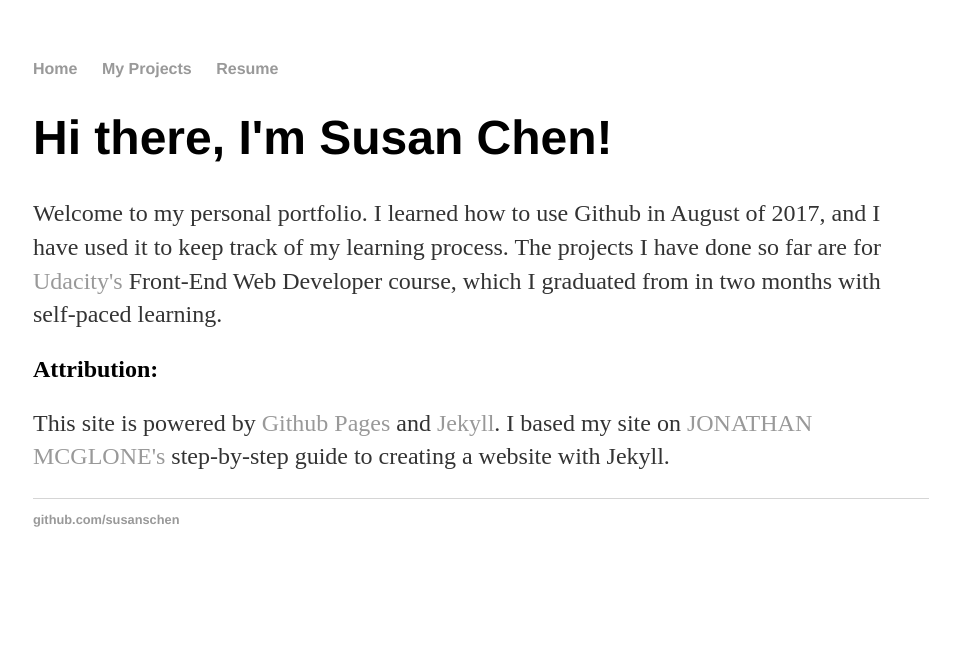
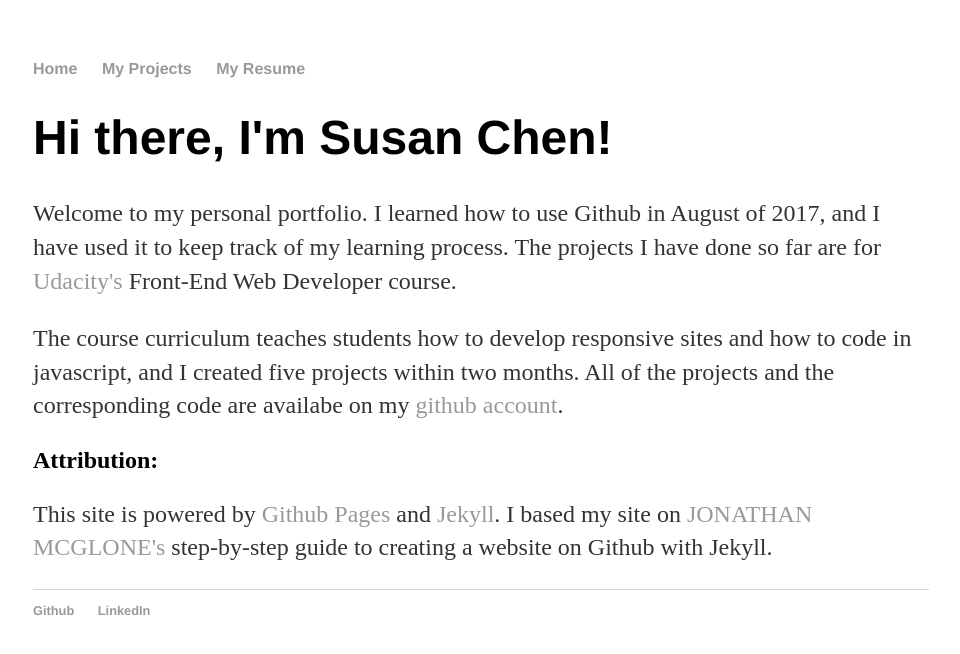
Before and after one commit to susanschen/susanschen.github.io, a Jekyll site: the page built from index.html, in a window 1280 px wide. Shown: the top 654 px of the page, without its empty margins (159-1119 px from the left). Built offline with Jekyll 4.4.1, drawn with Linux system fonts in a browser that asks for light colours.

```diff
--- a/_layouts/default.html
+++ b/_layouts/default.html
@@ -10,7 +10,7 @@
       <ul>
         <li><a href="/">Home</a></li>
         <li><a href="/blog">My Projects</a></li>
-        <li><a href="https://susanschen.github.io/resume/">Resume</a></li>
+        <li><a href="/resume">My Resume</a></li>
       </ul>
     </nav>
     <div class="container">
@@ -20,7 +20,8 @@
     </div><!-- /.container -->
     <footer>
       <ul>
-        <li><a href="https://github.com/susanschen">github.com/susanschen</a></li>
+        <li><a href="https://github.com/susanschen">Github</a></li>
+        <li><a href="https://www.linkedin.com/in/shu-susan-chen-51399110/">LinkedIn</a></li>
       </ul>
     </footer>
   </body>
--- a/index.html
+++ b/index.html
@@ -4,7 +4,8 @@ title: Susan Chen, Front-End Web Developer
 ---
 <div class="blurb">
   <h1>Hi there, I'm Susan Chen!</h1>
-  <p>Welcome to my personal portfolio. I learned how to use Github in August of 2017, and I have used it to keep track of my learning process. The projects I have done so far are for <a href="https://www.udacity.com/">Udacity's</a> Front-End Web Developer course, which I graduated from in two months with self-paced learning.</p>
+  <p>Welcome to my personal portfolio. I learned how to use Github in August of 2017, and I have used it to keep track of my learning process. The projects I have done so far are for <a href="https://www.udacity.com/">Udacity's</a> Front-End Web Developer course.</p>
+  <p>The course curriculum teaches students how to develop responsive sites and how to code in javascript, and I created five projects within two months. All of the projects and the corresponding code are availabe on my <a href="https://github.com/susanschen">github account</a>. </p>
   <h2>Attribution:</h2>
-  <p>This site is powered by <a href="https://pages.github.com/">Github Pages</a> and <a href="http://jekyllrb.com/">Jekyll</a>. I based my site on <a href="http://jmcglone.com/guides/github-pages/">JONATHAN MCGLONE's</a> step-by-step guide to creating a website with Jekyll.</p>
+  <p>This site is powered by <a href="https://pages.github.com/">Github Pages</a> and <a href="http://jekyllrb.com/">Jekyll</a>. I based my site on <a href="http://jmcglone.com/guides/github-pages/">JONATHAN MCGLONE's</a> step-by-step guide to creating a website on Github with Jekyll.</p>
 </div><!-- /.blurb -->
```
Also changed, not shown: resume/index.html (added, +15 -0 lines).
